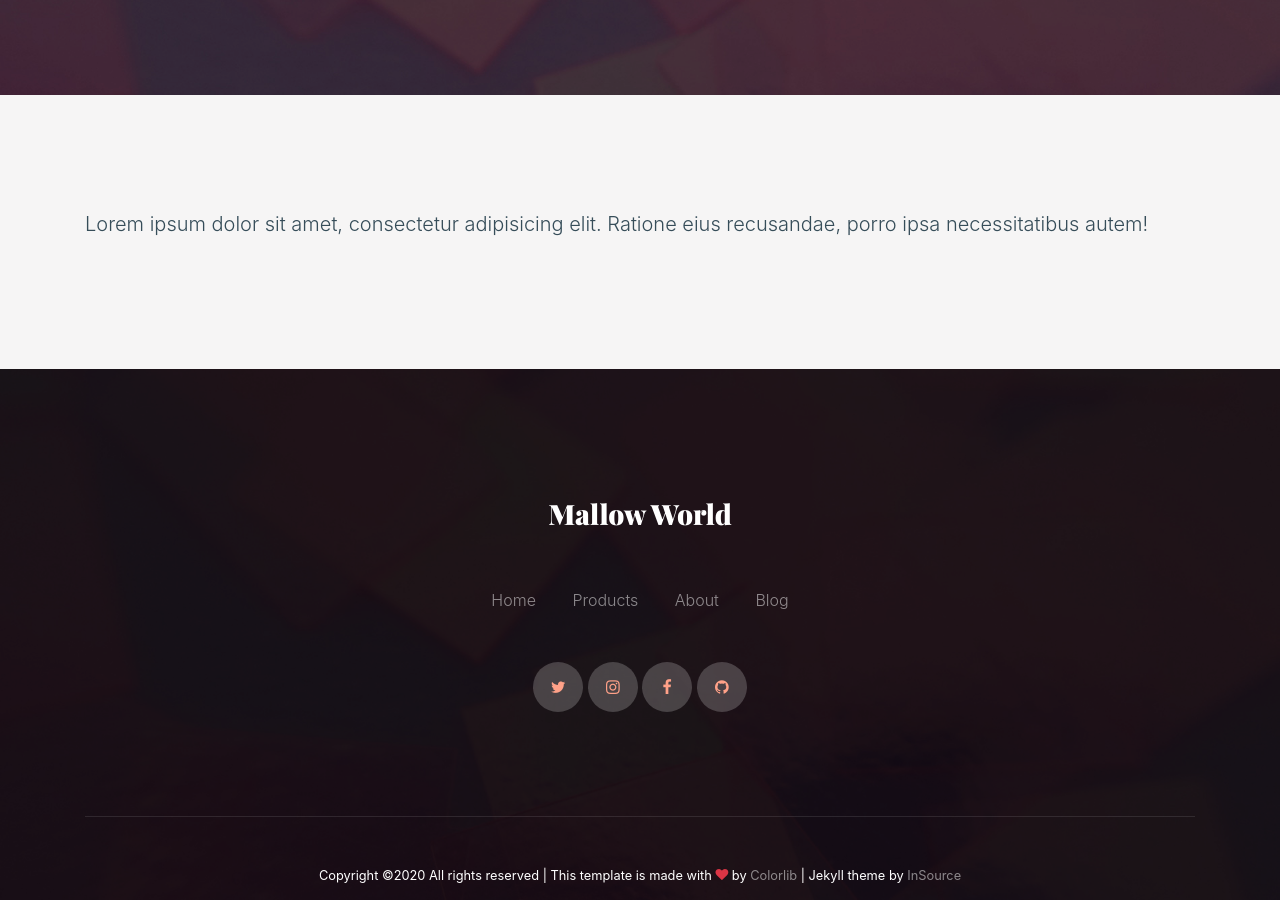
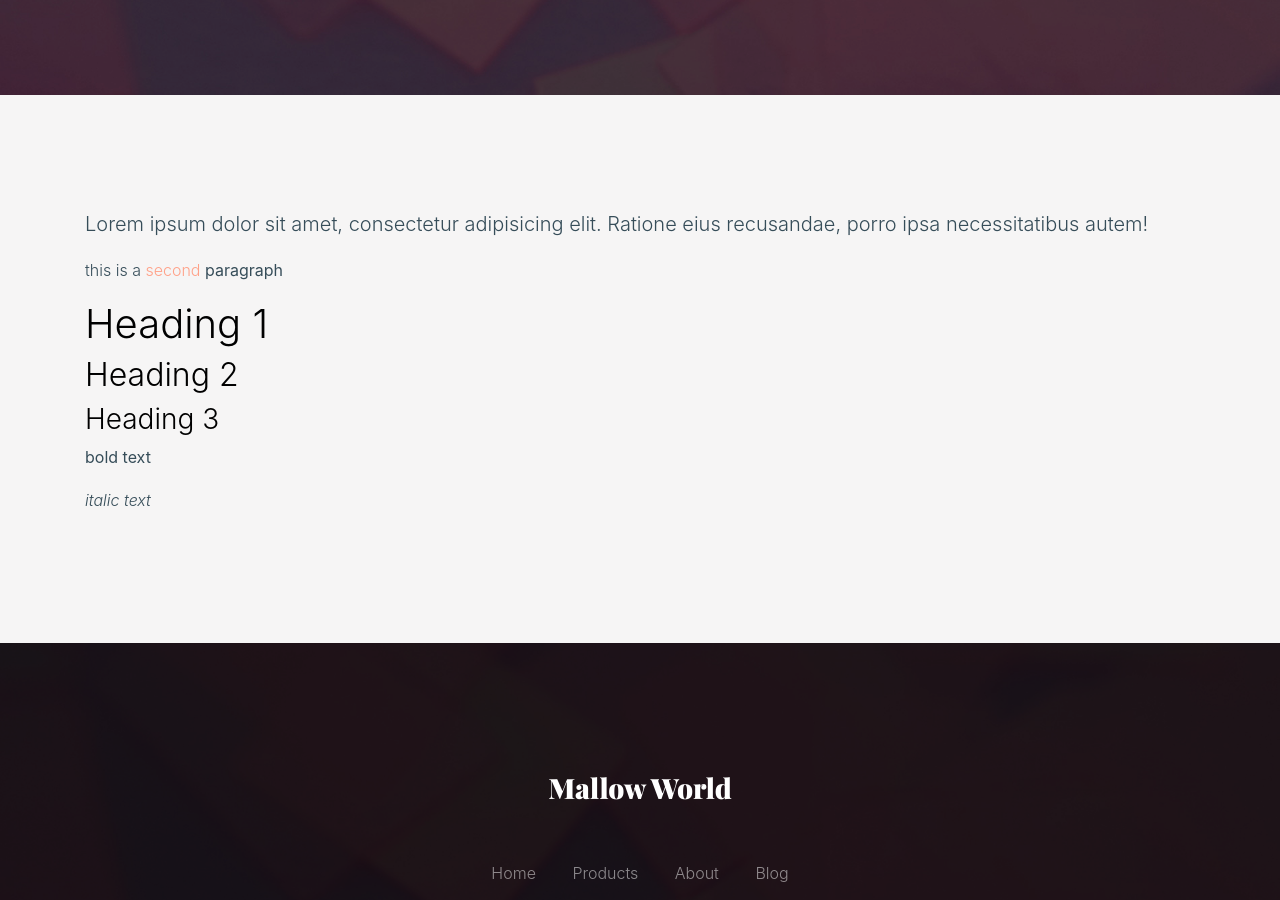
Before and after one commit to MallowWorld/MallowWorld.github.io, a Jekyll site: the page built from _products/product-01.md, in a window 1280 px wide and 900 px high, scrolled down 582 px. Built offline with Jekyll 4.4.1, drawn with Linux system fonts in a browser that asks for light colours; some web fonts are replaced.

Commit message:
Updated Product 01

```diff
--- a/_products/product-01.md
+++ b/_products/product-01.md
@@ -4,3 +4,15 @@ image: images/zoo_passport_1.jpg
 ---
 
 Lorem ipsum dolor sit amet, consectetur adipisicing elit. Ratione eius recusandae, porro ipsa necessitatibus autem!
+
+this is a [second](https://google.com) **paragraph**
+
+# Heading 1
+
+## Heading 2
+
+### Heading 3
+
+**bold text**
+
+*italic text*
```
